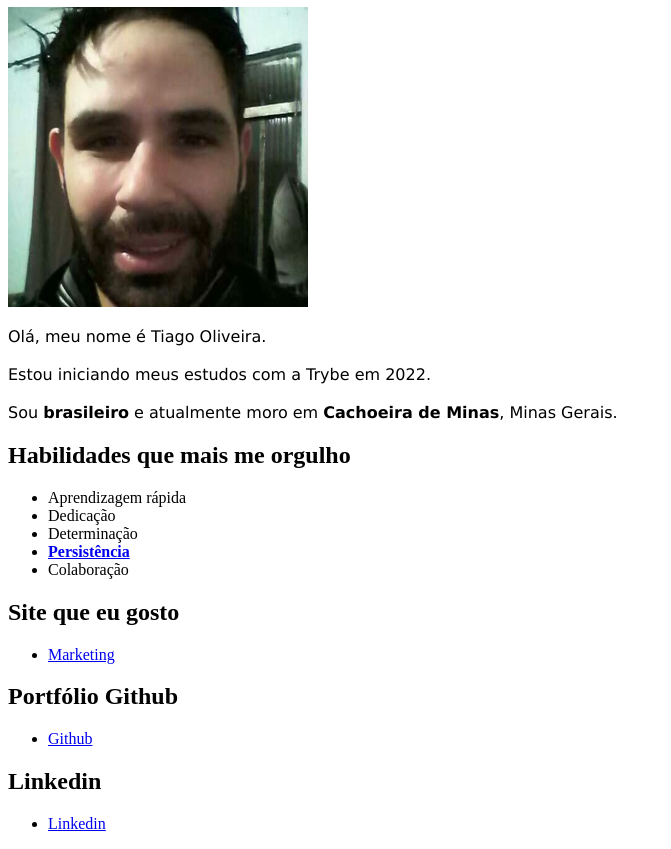
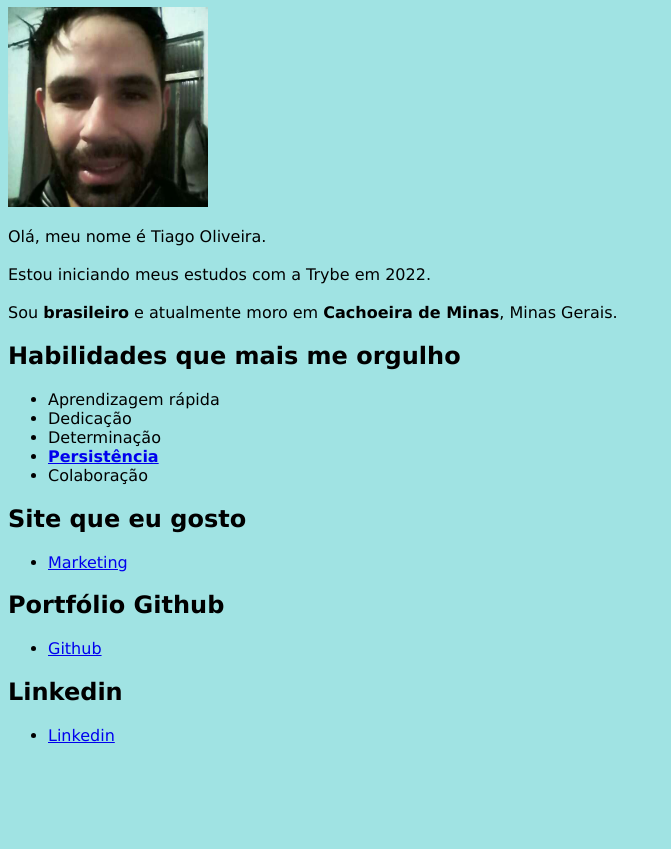
Before and after one commit to TiagoOliveira7890/Portfolio-Web, a plain HTML site: page index.html in a window 1280 px wide. Shown: the part 73-922 px from the top of the page, without its empty margins (0-671 px from the left). After the commit the page ends 834 px from the top, so only its background shows below. Drawn offline with Linux system fonts and the light colour scheme.

Commit message:
alterando cor background

```diff
--- a/index.html
+++ b/index.html
@@ -12,7 +12,7 @@
   <body>
 
     <h1>Tiago Oliveira</h1>
-    <img src="tiago.jpg" alt="Tiago em casa" width="300px
+    <img src="tiago.jpg" alt="Tiago em casa" width="200px
 ">
   <p>Olá, meu nome é Tiago Oliveira. <br><br>Estou iniciando meus estudos com a Trybe em 2022.
     <br><br>Sou <strong>brasileiro</strong> e atualmente moro em <strong>Cachoeira de Minas</strong>, Minas Gerais.</p>
--- a/style.css
+++ b/style.css
@@ -2,6 +2,7 @@ h1 {
     font-family: sans-serif;
 }
 
-p {
+body {
     font-family: Verdana, Geneva, Tahoma, sans-serif;
+    background-color: hsl(180, 55%, 76%);
 }
```
